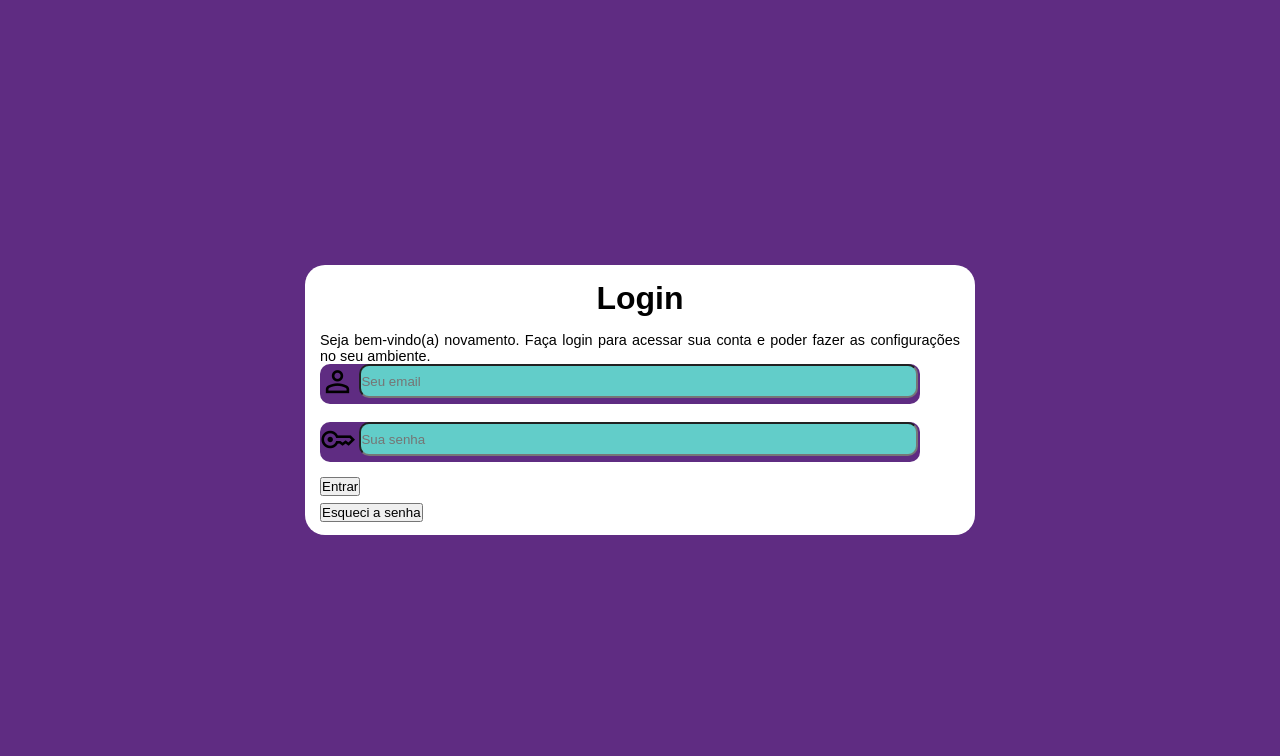
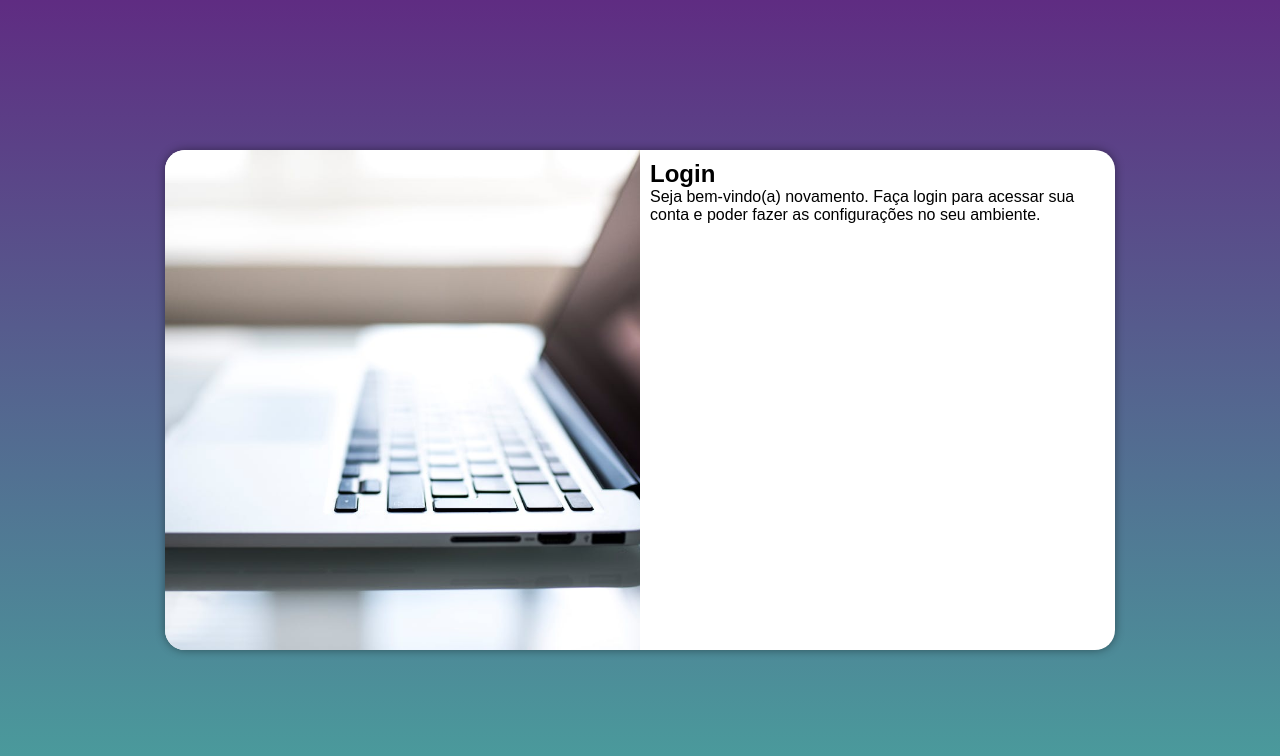
Before and after one commit to joaolucas486/projeto-login, a plain HTML site: page index.html in a window 1280 px wide. Drawn offline with nearby package versions, Linux system fonts and the light colour scheme.

Commit message:
media query tablet e computador feito

```diff
--- /dev/null
+++ b/estilos/media-query.css
@@ -0,0 +1,61 @@
+@charset "UTF-8";
+
+/* Breakpoints de Dispositivos
+---------------------------------------------
+Pequenas telas / Smartphones pequenos: até 479px
+Celulares (retratos comuns): 480px até 767px
+Tablets (modo retrato e paisagem): 768px até 1023px
+Laptops / Desktops pequenos: 1024px até 1439px
+Desktops grandes / Monitores HD+: 1440px até 1919px
+Ultra-wide / 4K e maiores: 1920px ou mais
+*/
+
+@media screen and (min-width: 768px) and (max-width: 1023px) {
+
+    body {
+        background-image: linear-gradient(to top, #49a09d, #5f2c82);
+    }
+
+    section#login {
+        width: 80vw;
+    }
+
+    section#login div#imagem{
+        float: left;
+        width: 30%;
+        height: 100%;
+        background: url(../imagens/pexels-pixabay-207569.jpg) no-repeat;
+        background-size: cover;
+        background-position: center bottom;
+    }
+
+    section#login > div#formulario {
+        float: right;
+        width: 70%;
+    }
+}
+
+@media screen and (min-width: 1023px) {
+    body {
+        background-image: linear-gradient(to top, #49a09d, #5f2c82);
+    }
+
+    section#login {
+        width: 950px;
+    }
+
+    section#login > div#imagem {
+        float: left;
+        width: 50%;
+        height: 100%;
+
+        background: url(../imagens/pexels-natri-792199.jpg) no-repeat;
+        background-size: cover;
+        background-position: center center;
+    }
+
+    section#login > div#formulario {
+        float: right;
+        width: 50%;
+    }
+}
--- a/estilos/style.css
+++ b/estilos/style.css
@@ -12,68 +12,47 @@
     margin: 0px;
     padding: 0px;
     font-family: Arial, Helvetica, sans-serif;
+    box-sizing: border-box;
 }
 
-html, body {
+body, html {
+    background-color: var(--cor02);
+    height: 100vh;
     width: 100vw;
-    height: 100vh;
 }
 
-body {
-    background-color: var(--cor02);
+main {
+    position: relative;
+    height: 100vh;
+    width: 100vw;
 }
 
-section {
-    background-color: white;
-
+section#login {
     position: absolute;
     top: 50%;
     left: 50%;
+    transform: translate(-50%, -50%);
+    overflow: hidden;
 
-    transform: translate(-50%, -50%);
+    background-color: white;
+    width: 250px;
+    height: 500px;
+    border-radius: 20px;
+    box-shadow: 0px 0px 10px rgba(0, 0, 0, 0.42);
 
-    padding: 15px;
+    transition: width 0.3s, height 0.3s;
+    transition-timing-function: ease;
 
-    height: 15em;
-    width: 40em;
-
-    border-radius: 20px;
 }
 
-div#formulario h1 {
-    text-align: center;
-    padding-bottom: 15px;
-    font-size: 2em;
+section#login > div#imagem {
+    display: block;
+    background: var(--cor02) url(../imagens/pexels-tofros-com-83191-359757\ \(1\).jpg) no-repeat;
+    background-size: cover;
+    height: 200px;
 }
 
-div#formulario p {
-    text-align: justify;
-    font-size: 0.9em;
-    font-weight: normal;
+section#login > div#formulario {
+    display: block;
+    padding: 10px;
 }
-
-div#formulario div.login {
-    background-color: var(--cor02);
-    border-radius: 10px;
-    width: 600px;
-    height: 40px;
-}
-
-div#formulario input#iemail, input#isen {
-    border-radius: 10px;
-    width: 555px;
-    height: 30px;
-    background-color: #62cdc9;
-}
-
-span.material-symbols-outlined {
-    font-size: 35px;
-    vertical-align: middle;
-}
-
-div#entrar {
-    padding-top: 15px;
-    padding-bottom: 7px;
-    width: 550px;
-
-}
--- a/index.html
+++ b/index.html
@@ -6,36 +6,19 @@
     <title>Login</title>
     <link rel="stylesheet" href="estilos/style.css">
     <link href="https://fonts.googleapis.com/css2?family=Material+Symbols+Outlined" rel="stylesheet" />
+    <link rel="stylesheet" href="estilos/media-query.css">
 </head>
 <body>
     <main>
         <section id="login">
             <div id="imagem">
-
+                <!-- Aqui vai a imagem nas CSS -->
             </div>
             <div id="formulario">
                 <h1>Login</h1>
                 <p>Seja bem-vindo(a) novamento. Faça login para acessar sua conta e poder fazer as configurações no seu ambiente.</p>
-                <form action="cadastro.php" method="get" autocomplete="on">
-                    <div class="login">
-                        <label for="iemail"><span class="material-symbols-outlined">person</span></label>
-                        <input type="email" name="email" id="iemail" required placeholder="Seu email">
-                    </div>
+                <form action="login.php" method="get" autocomplete="on">
 
-                    <br>
-
-                    <div class="login">
-                        <label for="isen"><span class="material-symbols-outlined">key</span></label>
-                        <input type="password" name="sen" id="isen" required min="8" max="30" placeholder="Sua senha">
-                    </div>
-
-                    <div id="entrar">
-                        <input type="submit" value="Entrar">
-                    </div>
-
-                    <div id="esqueci">
-                        <input type="submit" value="Esqueci a senha">
-                    </div>
                 </form>
             </div>
         </section>
```
